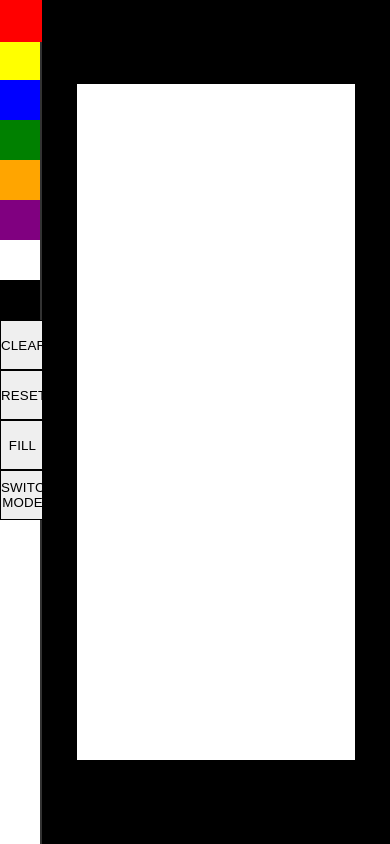
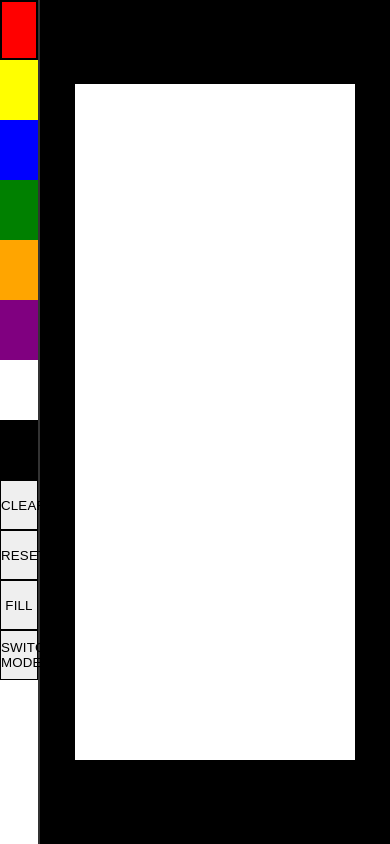
Before and after one commit to lucijantemp/etch-a-sketch, a plain HTML site: page index.html in a window 390 px wide. Drawn offline with Linux system fonts and the light colour scheme.

Commit message:
edit scss file management

```diff
--- /dev/null
+++ b/scss/_buttons.scss
@@ -0,0 +1,25 @@
+// color btns
+.btn-color {
+    width: 100%;
+    height: 60px;
+    border: none;
+
+    &:hover {
+        cursor: pointer;
+        border: 2px solid #000000;
+    }
+}
+
+// feature btns
+.btn-option {
+    width: 100%;
+    height: 50px;
+    border: 1px solid #000000;
+    letter-spacing: 0.01rem;
+    transition: background-color 250ms;
+
+    &:hover {
+        cursor: pointer;
+        background-color: rgb(224, 224, 224);
+    }
+}
--- a/scss/style.scss
+++ b/scss/style.scss
@@ -1,7 +1,10 @@
 * {
     padding: 0;
     margin: 0;
+    box-sizing: border-box;
 }
+
+@import "buttons";
 
 body {
     height: 100vh;
@@ -24,7 +27,7 @@ main {
     display: flex;
     justify-content: center;
     align-items: center;
-    background-color: black;
+    background-color: #000000;
 }
 
 .container {
@@ -35,45 +38,3 @@ main {
     grid-template-columns: repeat(50, 1fr);
     grid-template-rows: repeat(30, 1fr);
 }
-
-.btn-color {
-    width: 100%;
-    height: 60px;
-    border: none;
-    transition: transform 250ms;
-
-    &:hover {
-        cursor: pointer;
-        transform: scale(1.1);
-    }
-}
-
-.btn-option {
-    width: 100%;
-    height: 50px;
-    border: 1px solid black;
-    letter-spacing: 0.01rem;
-    transition: background-color 250ms;
-
-    &:hover {
-        cursor: pointer;
-        background-color: rgb(224, 224, 224);
-    }
-}
-
-.box {
-    /* border: 0.1px solid rgb(200, 200, 200); */
-}
-
-@media all and (max-width: 900px) {
-    h4 {
-        font-size: 1rem;
-    }
-    .btn-color {
-        width: 40px;
-        height: 40px;
-    }
-    .btn-option {
-        width: 45px;
-    }
-}
```
Also changed, not shown: style.css.
